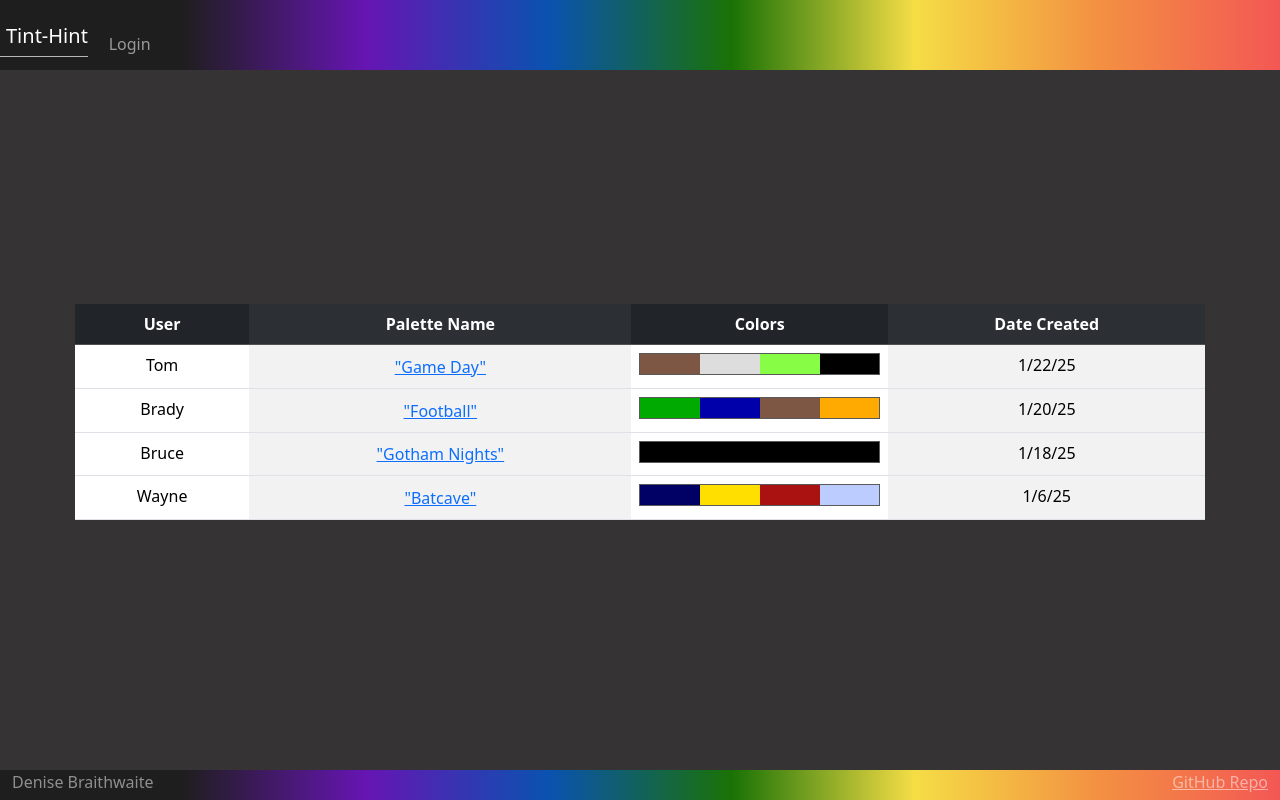
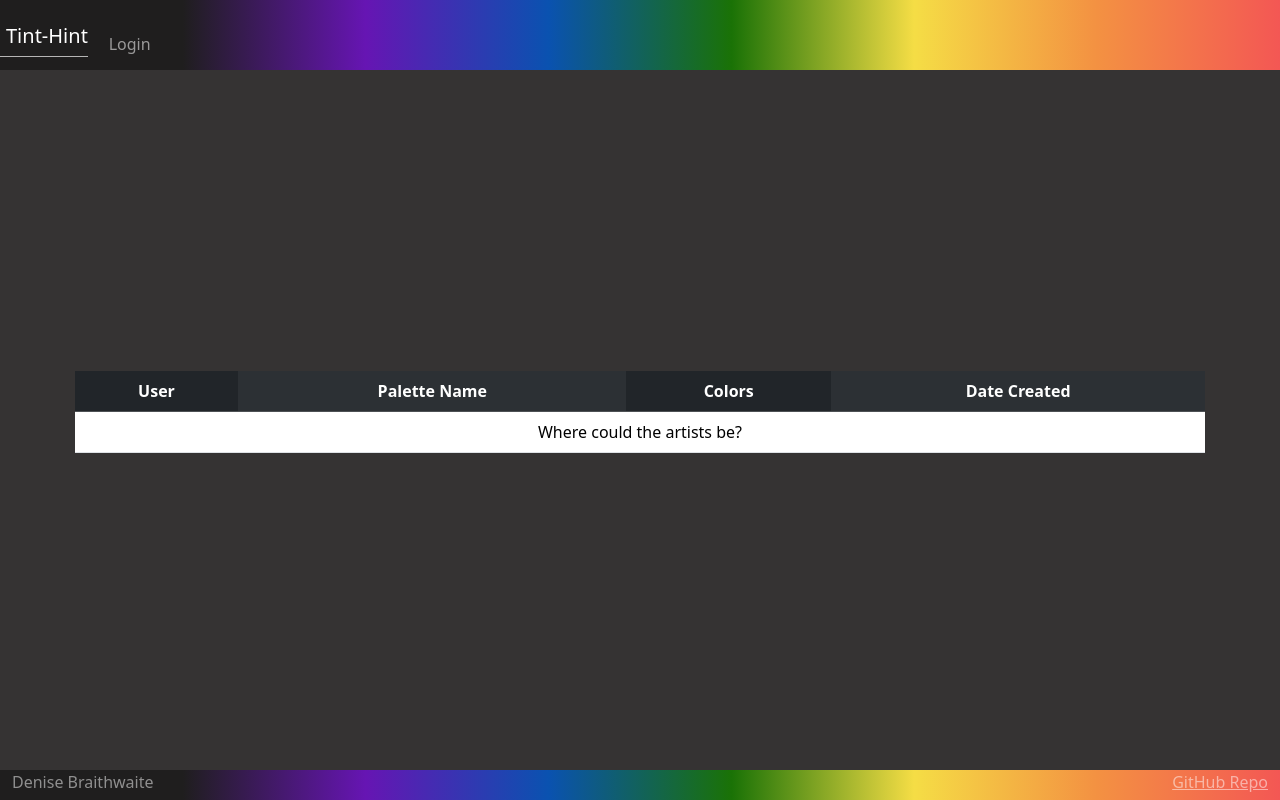
Before and after one commit to denise-b076/startup, a React (Vite) app: page /inspire in a window 1280 px wide. Built offline with nearby package versions, Linux system fonts and the light colour scheme.

Commit message:
added model code for inspire tab Websocket

```diff
--- a/src/app.jsx
+++ b/src/app.jsx
@@ -55,7 +55,10 @@ export default function App() {
             setColor={setColor}
             userName={userName}
             />} />
-            <Route path='/inspire' element={<Inspire />} />
+            <Route path='/inspire' element={<Inspire
+            color={color}
+            setColor={setColor}
+            />} />
             <Route path='*' element={<NotFound />} />
         </Routes>
 
--- a/src/inspire/inspire.css
+++ b/src/inspire/inspire.css
@@ -16,67 +16,3 @@
 #inspire_button {
     padding: 0;
 }
-
-#inspire_table #color_one{
-    background-color: #7e5644;
-}
-
-#inspire_table #color_two{
-    background-color: #dddddd;
-}
-
-#inspire_table #color_three{
-    background-color: #87fd45;
-}
-
-#inspire_table #color_four{
-    background-color: #000000;
-}
-
-#inspire_table #color_five{
-    background-color: #01aa01;
-}
-
-#inspire_table #color_six{
-    background-color: #0000aa;
-}
-
-#inspire_table #color_seven{
-    background-color: #7e5644;
-}
-
-#inspire_table #color_eight{
-    background-color: #ffaa00;
-}
-
-#inspire_table #color_nine{
-    background-color: #000000;
-}
-
-#inspire_table #color_ten{
-    background-color: #000000;
-}
-
-#inspire_table #color_eleven{
-    background-color: #000000;
-}
-
-#inspire_table #color_twelve{
-    background-color: #000000;
-}
-
-#inspire_table #color_thirteen{
-    background-color: #000065;
-}
-
-#inspire_table #color_fourteen{
-    background-color: #ffdf00;
-}
-
-#inspire_table #color_fifteen{
-    background-color: #aa1111;
-}
-
-#inspire_table #color_sixteen{
-    background-color: #bcccff;
-}
--- a/src/inspire/inspire.jsx
+++ b/src/inspire/inspire.jsx
@@ -1,8 +1,99 @@
 import React from 'react';
 import Button from 'react-bootstrap/Button';
 import "./inspire.css";
+import { useNavigate } from 'react-router-dom';
 
-export function Inspire() {
+export function Inspire({color, setColor}) {
+    const [inspireData, setInspireData] = React.useState([]);
+    const navigate = useNavigate();
+    const inspireRows = [];
+
+    React.useEffect(() => {
+        const intervalId = setInterval(() => {
+            setColor((color) => ({
+                ...color,
+                colorOne: changeColorInspire(),
+                colorTwo: changeColorInspire(),
+                colorThree: changeColorInspire(),
+                colorFour: changeColorInspire(),
+            }));
+
+            const date = new Date().toLocaleDateString();
+            const userName = 'bruceWayne';
+            createPalette(userName, date);
+        }, 10000);
+
+        const inspireText = localStorage.getItem('inspire');
+        if (inspireText) {
+            setInspireData(JSON.parse(inspireText));
+        }
+
+        return () => clearInterval(intervalId);
+    }, [color]);
+
+    function changeColorInspire() {
+        let randomColor = Math.floor(Math.random() * 16777215).toString(16);
+        randomColor = '#' + randomColor;
+        return randomColor;
+    }
+
+    async function createPalette(userName, date) {
+        const newPalette = {
+            name: 'Palette',
+            user: userName,
+            first: color.colorOne,
+            second: color.colorTwo,
+            third: color.colorThree,
+            fourth: color.colorFour,
+            date: date
+        };
+        updateInspire(newPalette);
+    }
+
+    function updateInspire(newPalette){
+        let inspire = JSON.parse(localStorage.getItem('inspire')) || [];
+        inspire.unshift(newPalette);
+        localStorage.setItem('inspire', JSON.stringify(inspire));
+    }
+
+    if (inspireData.length) {
+        const recentInspireData = inspireData.slice(0,12);
+        for (const [i, palette] of recentInspireData.entries()) {
+            inspireRows.push(
+                <tr key={i}>
+                    <td>{palette.user}</td>
+                    <td><Button id="inspire_button" variant='link'
+                    onClick={() => {
+                    navigate('/palette_maker')
+                    setColor(() => ({colorOne: palette.first, colorTwo: palette.second, colorThree: palette.third, colorFour: palette.fourth, fromTable: true}));
+                }
+            }
+                >{palette.name}</Button></td>
+                    <td className="color_data">
+                        <div className="color_palette">
+                            <div style={{ backgroundColor: palette.first }} className="inspire_color"></div>
+                            <div style={{ backgroundColor: palette.second }} className="inspire_color"></div>
+                            <div style={{ backgroundColor: palette.third }} className="inspire_color"></div>
+                            <div style={{ backgroundColor: palette.fourth }} className="inspire_color"></div>
+                        </div>
+                    </td>
+                    <td>{palette.date}</td>
+                </tr>
+            );
+        }
+
+        if (inspireRows.length > 12) {
+            inspireRows = inspireRows.slice[1,12];
+        }
+    }
+    else {
+        inspireRows.push(
+            <tr key='0'>
+                <td colSpan='4'>Where could the artists be?</td>
+            </tr>
+        );
+    }
+
   return (
     <main className="container-fluid text-center">
         <table id="inspire_table" className="table table-striped-columns">
@@ -15,58 +106,7 @@ export function Inspire() {
             </tr>
             </thead>
             <tbody>
-                <tr>
-                    <td>Tom</td>
-                    <td><Button id="inspire_button" variant="link" href="/palette_maker">"Game Day"</Button></td>
-                    <td className="color_data">
-                        <div className="color_palette">
-                            <div id="color_one" className="inspire_color"></div>
-                            <div id="color_two" className="inspire_color"></div>
-                            <div id="color_three" className="inspire_color"></div>
-                            <div id="color_four" className="inspire_color"></div>
-                        </div>
-                    </td>
-                    <td>1/22/25</td>
-                </tr>
-                <tr>
-                    <td>Brady</td>
-                    <td><Button id="inspire_button" variant="link" href="/palette_maker">"Football"</Button></td>
-                    <td className="color_data">
-                        <div className="color_palette">
-                            <div id="color_five" className="inspire_color"></div>
-                            <div id="color_six" className="inspire_color"></div>
-                            <div id="color_seven" className="inspire_color"></div>
-                            <div id="color_eight" className="inspire_color"></div>
-                        </div>
-                    </td>
-                    <td>1/20/25</td>
-                </tr>
-                <tr>
-                    <td>Bruce</td>
-                    <td><Button id="inspire_button" variant="link" href="/palette_maker">"Gotham Nights"</Button></td>
-                    <td className="color_data">
-                        <div className="color_palette">
-                            <div id="color_nine" className="inspire_color"></div>
-                            <div id="color_ten" className="inspire_color"></div>
-                            <div id="color_eleven" className="inspire_color"></div>
-                            <div id="color_twelve" className="inspire_color"></div>
-                        </div>
-                    </td>
-                    <td>1/18/25</td>
-                </tr>
-                <tr>
-                    <td>Wayne</td>
-                    <td><Button id="inspire_button" variant="link" href="/palette_maker">"Batcave"</Button></td>
-                    <td className="color_data">
-                        <div className="color_palette">
-                            <div id="color_thirteen" className="inspire_color"></div>
-                            <div id="color_fourteen" className="inspire_color"></div>
-                            <div id="color_fifteen" className="inspire_color"></div>
-                            <div id="color_sixteen" className="inspire_color"></div>
-                        </div>
-                    </td>
-                    <td>1/6/25</td>
-                </tr>
+                {inspireRows}
             </tbody>
         </table>
     </main>
```
